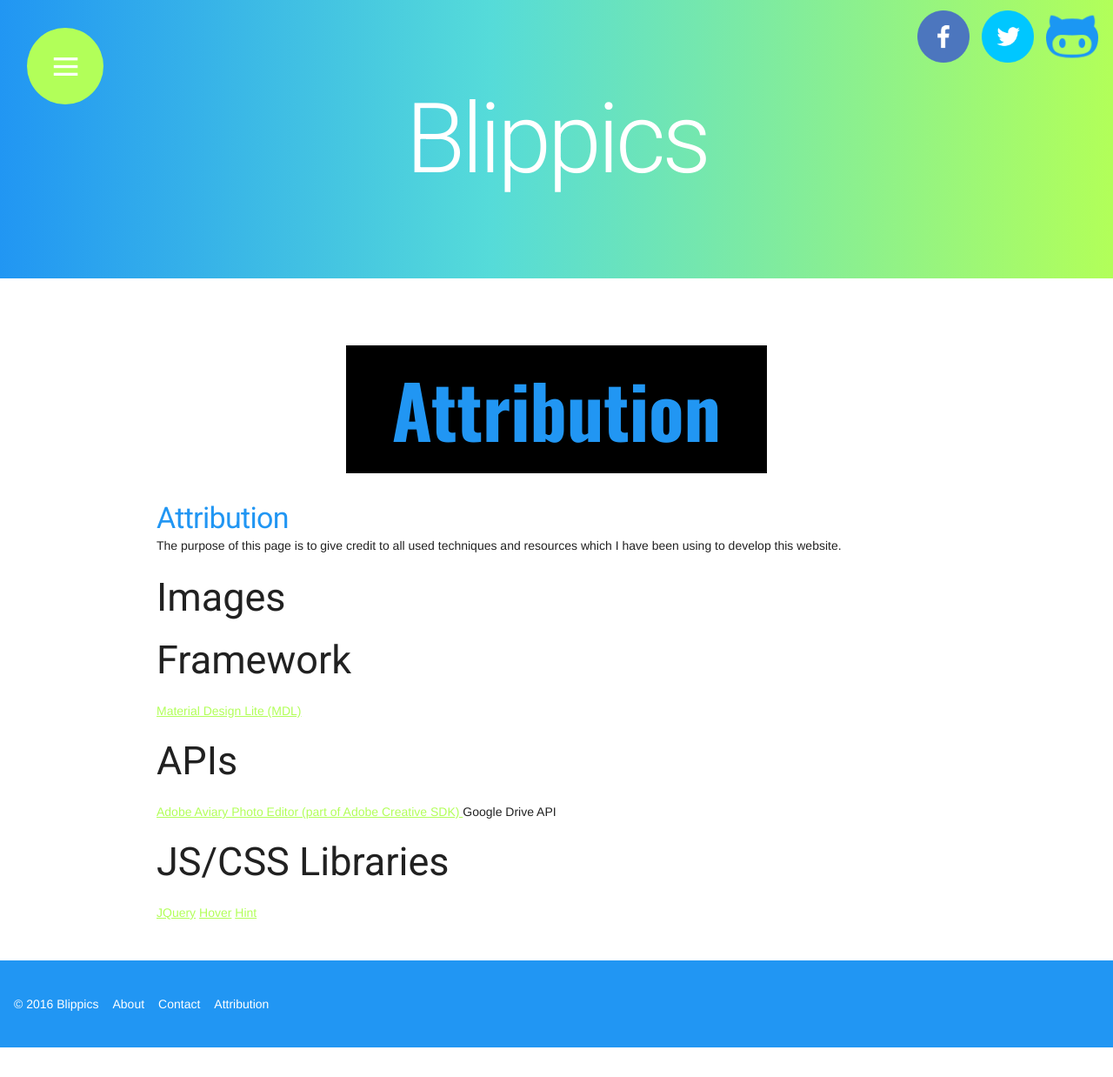
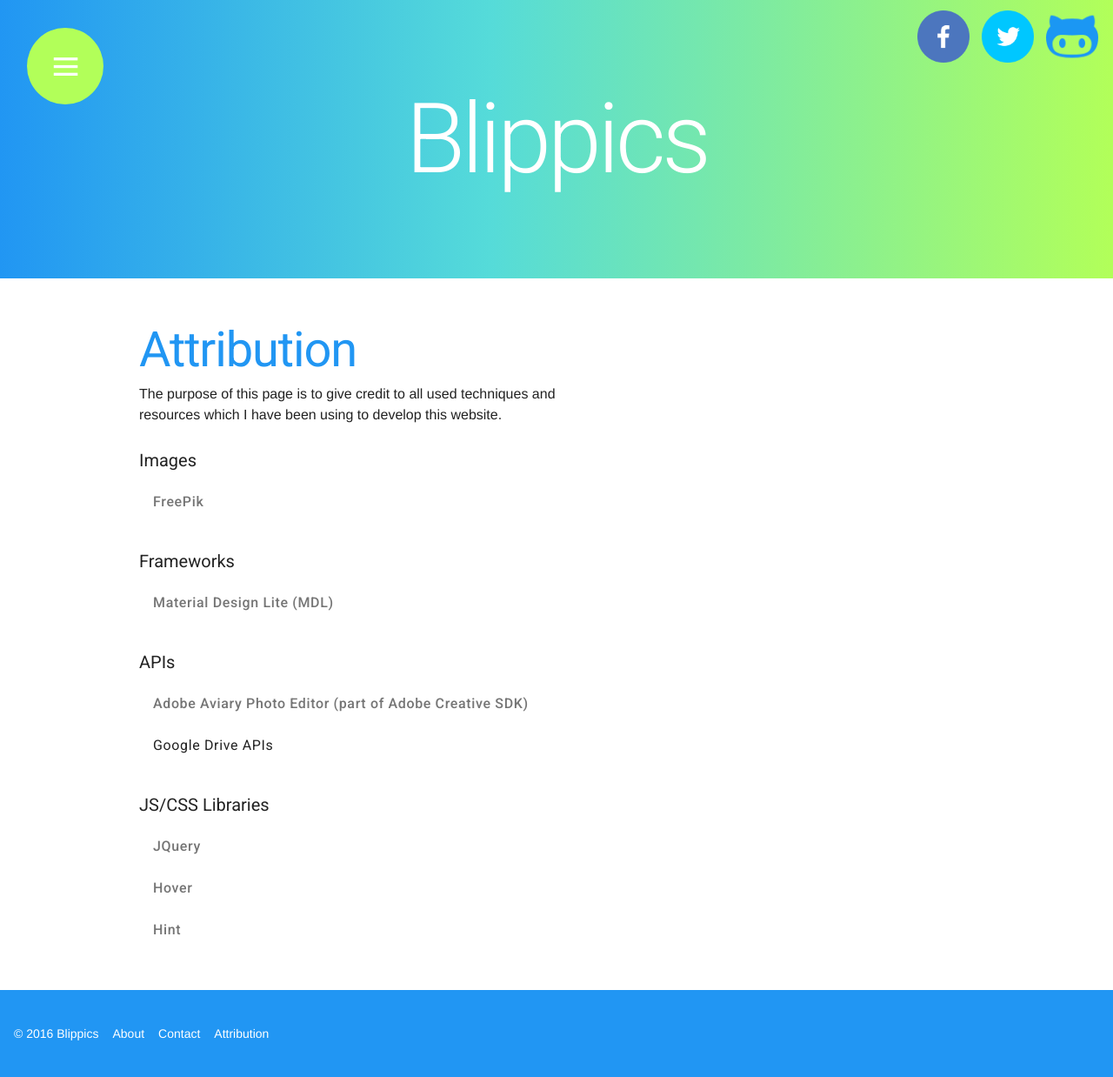
Before and after one commit to WictorKihlbaum/BlippicsRemake, a PHP site: page /?attribution in a window 1280 px wide. Shown: the whole page at 87% size. Run offline with PHP 8.4, Linux system fonts and the light colour scheme; some libraries are stand-ins or nearby versions.

Commit message:
Attribution page updated

```diff
--- a/assets/css/custom.css
+++ b/assets/css/custom.css
@@ -10,6 +10,7 @@
 	background: linear-gradient(to right, #2196F3 0%, #55DBD9 44%, #B2FF59 100%); /* W3C, IE10+, FF16+, Chrome26+, Opera12+, Safari7+ */
 	filter: progid:DXImageTransform.Microsoft.gradient( startColorstr='#2196F3', endColorstr='#B2FF59',GradientType=1 ); /* IE6-9 */
 }
+
 /*
 #header-topic {
   -webkit-animation-duration: 3s;
@@ -51,6 +52,10 @@
 	padding: 0 20px;
 }
 
+.page-topic {
+    /* Empty for now. */
+}
+
 #index-grid {
 	margin: 0 auto;
 }
@@ -74,6 +79,25 @@
 
 
 
+#attribution-container {
+    max-width: 550px;
+}
+
+#attribution-subtext {
+    font-size: 16px;
+}
+
+.attribution-topics {
+    font-size: 20px;
+}
+.attribution-topics,
+.attribution-list {
+    margin: 0;
+    padding: 0;
+}
+.attribution-list {
+    margin-bottom: 20px;
+}
 
 #dropzone {
     margin: 0 auto;
--- a/assets/css/topic.css
+++ /dev/null
@@ -1,119 +0,0 @@
-/*
-  Based from this article from Divya Manian -
-  http://nimbupani.com/using-background-clip-for-text-with-css-fallback.html
-*/
-@import url(http://fonts.googleapis.com/css?family=Oswald:400,700);
-* {
-  margin: 0;
-  padding: 0;
-}
-
-*,
-:before,
-:after {
-  -webkit-box-sizing: border-box;
-  -moz-box-sizing: border-box;
-  box-sizing: border-box;
-}
-
-html,
-body {
-  min-height: 100%;
-}
-
-body {
-  /*font-family: 'Oswald', sans-serif;*/
-  /*color: #fff;*/
-  /*background-color: #000;*/
-}
-
-.wrapper {
-  text-align: center;
-  font-family: 'Oswald', sans-serif;
-}
-
-.title {
-  font-size: 2em;
-  position: relative;
-  margin: 0 auto 1em;
-  padding: 1em 1em .25em 1em;
-  text-align: center;
-  text-transform: uppercase;
-}
-
-.title:after {
-  position: absolute;
-  top: 100%;
-  left: 50%;
-  width: 240px;
-  height: 4px;
-  margin-left: -120px;
-  content: '';
-  background-color: #fff;
-}
-
-/* Clip text element */
-.clip-text {
-  font-size: 6em;
-  font-weight: bold;
-  line-height: 1;
-  position: relative;
-  display: inline-block;
-  margin: .25em;
-  padding: .5em .75em;
-  text-align: center;
-  /* Color fallback */
-  color: #fff;
-  -webkit-background-clip: text;
-  -webkit-text-fill-color: transparent;
-}
-
-.clip-text:before,
-.clip-text:after {
-  position: absolute;
-  content: '';
-}
-
-/* Background */
-.clip-text:before {
-  z-index: -2;
-  top: 0;
-  right: 0;
-  bottom: 0;
-  left: 0;
-  background-image: inherit;
-}
-
-/* Text Background (black zone) */
-.clip-text:after {
-  position: absolute;
-  z-index: -1;
-  top: .125em;
-  right: .125em;
-  bottom: .125em;
-  left: .125em;
-  background-color: #000;
-}
-
-/* Change the background position to display letter when the black zone isn't here */
-.clip-text--no-textzone:before {
-  background-position: -.65em 0;
-}
-
-.clip-text--no-textzone:after {
-  content: none;
-}
-
-/* Use Background-size cover for photo background and no-repeat background */
-.clip-text--cover,
-.clip-text--cover:before {
-  background-repeat: no-repeat;
-  -webkit-background-size: cover;
-  background-size: cover;
-}
-
-/* Background image from http://thepatternlibrary.com/ and http://lorempixel.com */
-.clip-text_one {
-  /*background-image: url(http://lorempixel.com/480/200/abstract/7);*/
-  background-color: #2196F3;
-}
--- a/view/AttributionView.php
+++ b/view/AttributionView.php
@@ -10,38 +10,79 @@
 
 	public function response() : string {
 		return '
+			<div id="attribution-container">
 
-			<div class="wrapper">
-		      	<div class="clip-text clip-text_one">
-		      		Attribution
-		      	</div>
-		  	</div>
-
-			<h1 class="mdl-typography--display-1 mdl-color-text--primary page-topic">
+				<h1 class="mdl-typography--display-3 mdl-color-text--primary page-topic">
 		    		Attribution
 		    	</h1>
 
-	    	<p>
+		    	<p id="attribution-subtext">
 		    		The purpose of this page is to give credit to all used techniques
 		    		and resources which I have been using to develop this website.
 		    	</p>
 
-	    	<h2>Images</h2>
-	    		<a href="http://www.freepik.com/"></a>
 
-	    	<h2>Framework</h2>
+		    	<h2 class="attribution-topics">Images</h2>
+
+		    	<ul class="mdl-list attribution-list">
+				  <li class="mdl-list__item">
+				    <span class="mdl-list__item-primary-content">
+				      <a href="http://www.freepik.com/">FreePik</a>
+				    </span>
+				  </li>
+				</ul>
+
+
+		    	<h2 class="attribution-topics">Frameworks</h2>
+
+		    	<ul class="mdl-list attribution-list">
+				  <li class="mdl-list__item">
+				    <span class="mdl-list__item-primary-content">
 				      <a href="https://getmdl.io/">Material Design Lite (MDL)</a>
+				    </span>
+				  </li>
+				</ul>
 
-	    	<h2>APIs</h2>
+
+		    	<h2 class="attribution-topics">APIs</h2>
+
+		    	<ul class="mdl-list attribution-list">
+				  <li class="mdl-list__item">
+				    <span class="mdl-list__item-primary-content">
 				      <a href="https://creativesdk.adobe.com/docs/web/#/articles/gettingstarted/index.html">
 		    			Adobe Aviary Photo Editor (part of Adobe Creative SDK)
 		    		  </a>
-	    		Google Drive API
+				    </span>
+				  </li>
+				  <li class="mdl-list__item">
+				    <span class="mdl-list__item-primary-content">
+				      Google Drive APIs
+				    </span>
+				  </li>
+				</ul>
 
-	    	<h2>JS/CSS Libraries</h2>
+
+		    	<h2 class="attribution-topics">JS/CSS Libraries</h2>
+
+		    	<ul class="mdl-list attribution-list">
+				  <li class="mdl-list__item">
+				    <span class="mdl-list__item-primary-content">
 				      <a href="http://jquery.com/">JQuery</a>
+				    </span>
+				  </li>
+				  <li class="mdl-list__item">
+				    <span class="mdl-list__item-primary-content">
 				      <a href="http://ianlunn.github.io/Hover/">Hover</a>
+				    </span>
+				  </li>
+				  <li class="mdl-list__item">
+				    <span class="mdl-list__item-primary-content">
 				      <a href="http://kushagragour.in/lab/hint/">Hint</a>
+				    </span>
+				  </li>
+				</ul>
+
+			</div>
 		';
 	}
 
--- a/view/LayoutView.php
+++ b/view/LayoutView.php
@@ -268,9 +268,7 @@
         $this -> pageTitle = 'Attribution';
         $this -> pageContent = $this -> attributionView -> response();
         $this -> pageSpecificScripts = '';
-        $this -> pageSpecificStyles = '
-          <link rel="stylesheet" href="./assets/css/topic.css" />
-        ';
+        $this -> pageSpecificStyles = '';
         break;
 
       default:
```
Lines whose indentation alone changed are shown as unchanged.
